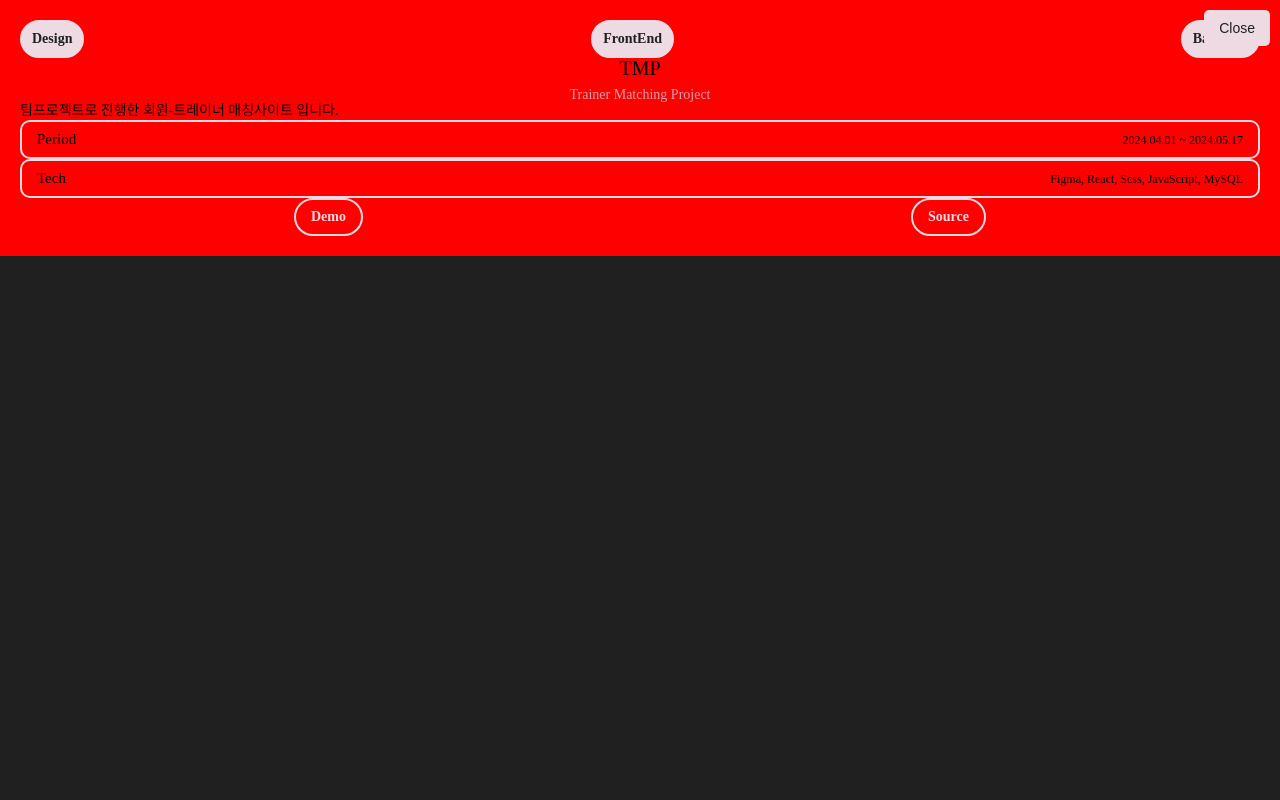
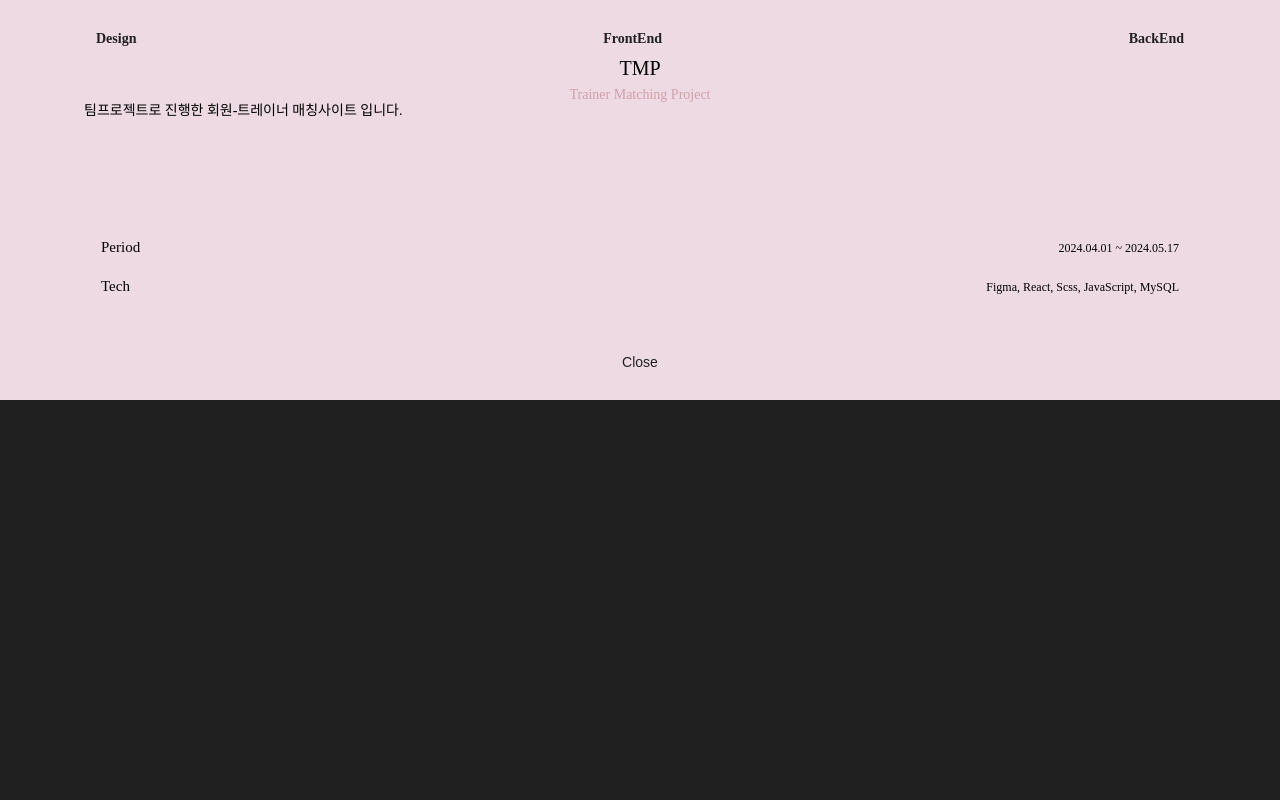
Before and after one commit to gaebonglee/frontend_portfolio, a React (Create React App) app: page / in a window 1280 px wide. Both pictures are taken after a click on the element 247 px from the left and 780 px from the top of the page. Shown: the top 800 px of the page. Built offline with nearby package versions, Linux system fonts and the light colour scheme.

Commit message:
setTimeOut 확인 중

```diff
--- a/src/components/projects/ProjectDetail.tsx
+++ b/src/components/projects/ProjectDetail.tsx
@@ -3,12 +3,16 @@ import "../../styles/components/projects/ProjectsDetail.scss";
 
 interface ProjectDetailProps {
   project: ProjectType;
+  onClose: () => void;
 }
 
-export default function ProjectDetail({ project }: ProjectDetailProps) {
+export default function ProjectDetail({
+  project,
+  onClose,
+}: ProjectDetailProps) {
   return (
     <section className="section--projects-detail-Home">
-      <div className="project-detail-overlay-wrap">
+      <div className="padding-global is-full-height">
         <div className="project-wrap-content--info">
           <div className="myWork-wrap">
             <div className={`myWork ${project.design ? "true" : "false"}`}>
@@ -42,6 +46,9 @@ export default function ProjectDetail({ project }: ProjectDetailProps) {
             <a href={project.projectLink}>Demo</a>
             <a href={project.githubLink}>Source</a>
           </div>
+          <button className="close-btn" onClick={onClose}>
+            Close
+          </button>
         </div>
       </div>
     </section>
--- a/src/components/projects/Projects.tsx
+++ b/src/components/projects/Projects.tsx
@@ -49,7 +49,6 @@ export default function Projects() {
                           <h3>{project.title}</h3>
                           <p>click</p>
                         </div>
-                        {/* <ProjectDetail project={project} /> */}
                       </div>
                     )}
                   </div>
@@ -77,11 +76,9 @@ export default function Projects() {
               project={
                 projects.find((project) => project.id === selectProject)!
               }
+              onClose={() => setSelectProject(null)}
             />
           )}
-          <button className="close-btn" onClick={() => setSelectProject(null)}>
-            Close
-          </button>
         </div>
 
         <div className="outro">
--- a/src/hooks/useTransitionPage.ts
+++ b/src/hooks/useTransitionPage.ts
@@ -8,13 +8,13 @@ export function useTransitionPage(selectProject: number | null) {
     if (selectProject !== null) {
       gsap.to(transitionRef.current, {
         x: 0, // 화면에 나타남
-        duration: 0.5,
+        duration: 0.6,
         ease: "power3.out",
       });
     } else {
       gsap.to(transitionRef.current, {
         x: "100%", // 화면 밖으로 이동
-        duration: 0.5,
+        duration: 0.6,
         ease: "power3.in",
       });
     }
--- a/src/styles/components/projects/ProjectsDetail.scss
+++ b/src/styles/components/projects/ProjectsDetail.scss
@@ -1,17 +1,4 @@
 @import "styles/variables";
-
-// transition page
-// .transition-page {
-//   position: fixed;
-//   top: 0;
-//   left: 0;
-//   width: 100%;
-//   height: 100%;
-//   background: rgba(255, 186, 186, 0.75);
-//   z-index: 100;
-//   opacity: 0;
-//   pointer-events: none;
-// }
 
 // project detail 페이지 전환
 .project-detail-container {
@@ -26,9 +13,6 @@
   transition: transform 0.3s ease;
 
   .close-btn {
-    position: absolute;
-    top: 10px;
-    right: 10px;
     padding: 10px 15px;
     font-size: 14px;
     background-color: $default-pink;
@@ -47,7 +31,8 @@
 // --------- project detail --------- \\
 
 .section--projects-detail-Home {
-  background-color: red;
+  background-color: #eddae2;
+  height:50vh;
 }
 .project-wrap-content--info {
   display: flex;
```
